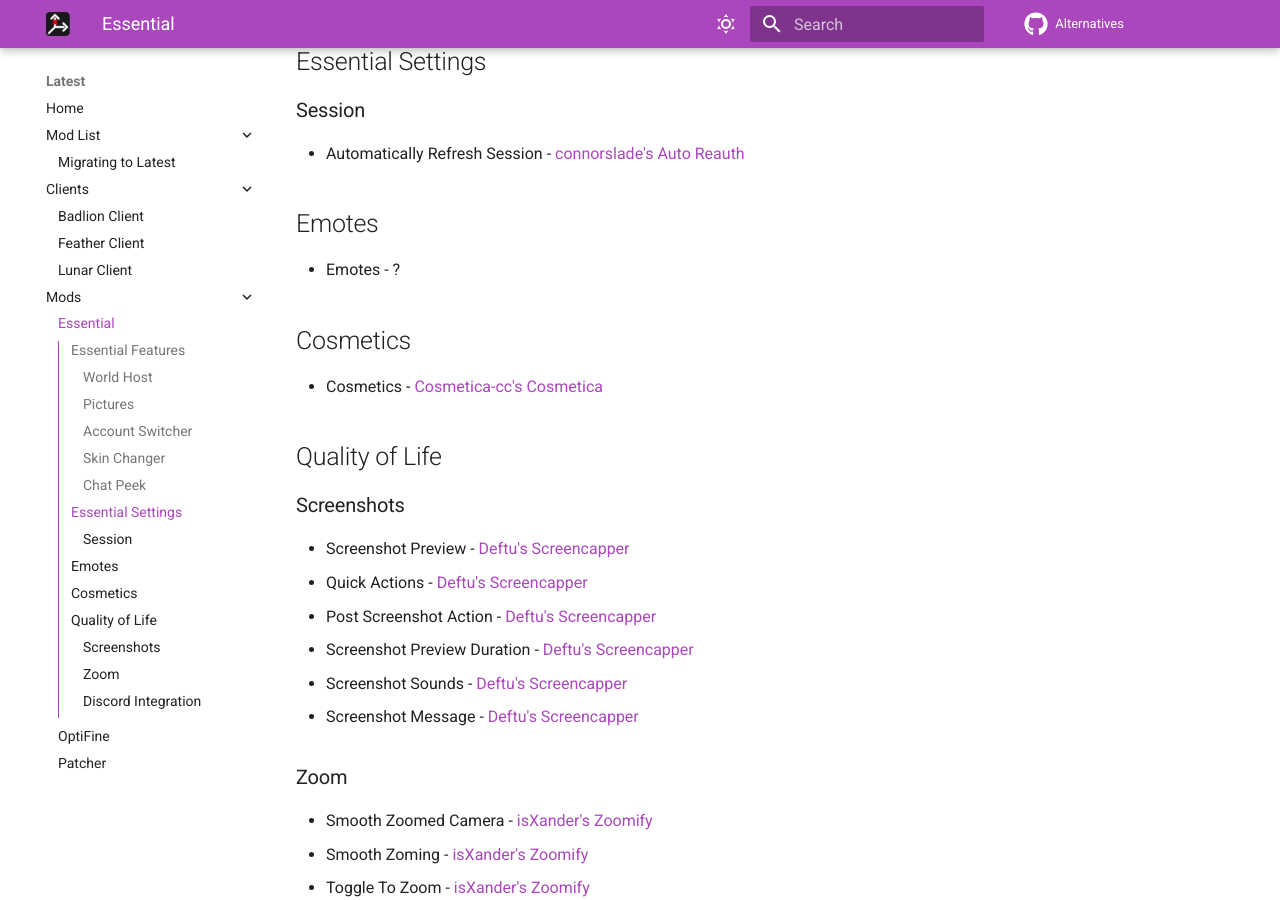
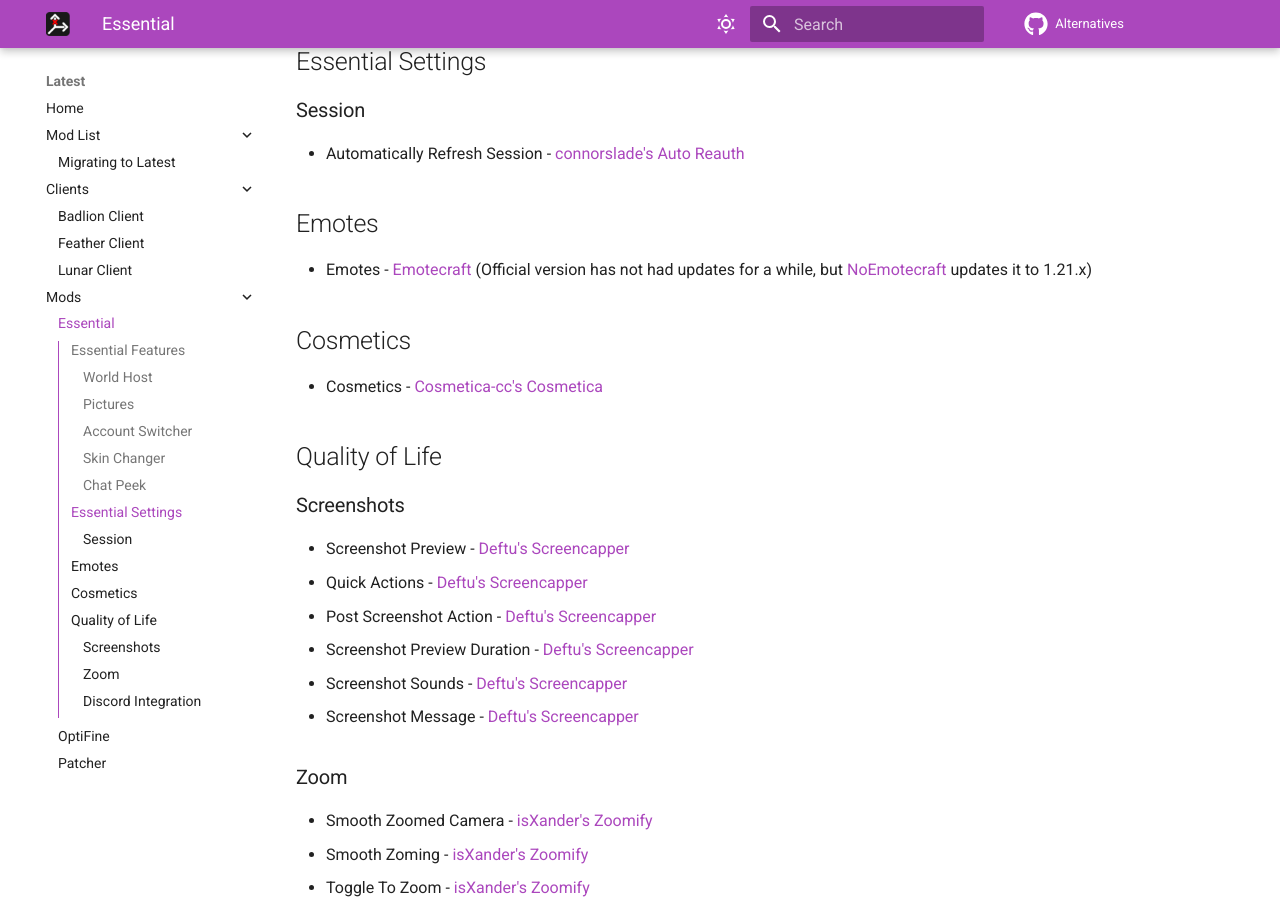
Before and after one commit to MicrocontrollersDev/Alternatives, an MkDocs documentation site: the page built from docs/latest/essential.md, in a window 1280 px wide and 900 px high, scrolled down 885 px. Built offline with MkDocs 1.6.1 and Material for MkDocs 9.7.7, drawn with Linux system fonts in a browser that asks for light colours; comment, search, counter and statistics services are not loaded.

Commit message:
Add Emotecraft to Essential alternatives list

```diff
--- a/docs/latest/essential.md
+++ b/docs/latest/essential.md
@@ -54,7 +54,7 @@
 
 ## Emotes
 
-* Emotes - ?
+* Emotes - [Emotecraft](https://modrinth.com/mod/emotecraft) (Official version has not had updates for a while, but [NoEmotecraft](https://modrinth.com/plugin/noemotecraft) updates it to 1.21.x)
 
 ## Cosmetics
 
```
